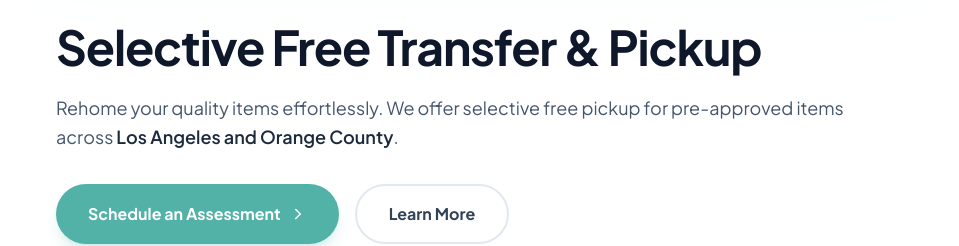
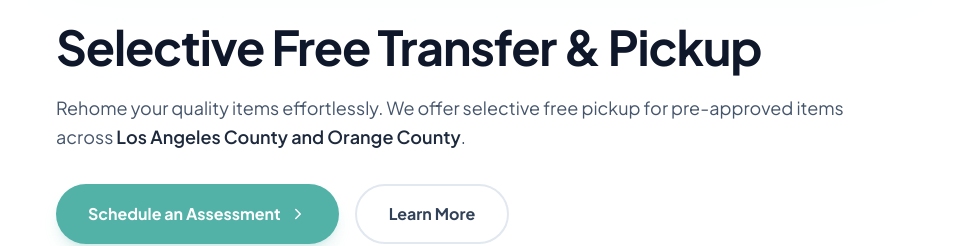
Before and after one commit to solsiderehome/Solside-Item-Rehoming-Services, a React (Vite) app: page / in a window 1280 px wide. Shown: the part 886-1132 px from the top of the page, without its empty margins (160-1119 px from the left). Built offline with nearby package versions, Linux system fonts and the light colour scheme.

Commit message:
Update App.tsx

```diff
--- a/src/App.tsx
+++ b/src/App.tsx
@@ -139,7 +139,7 @@
           Selective Free Transfer & Pickup
         </h1>
         <p className="text-slate-600 text-lg leading-relaxed">
-          Rehome your quality items effortlessly. We offer selective free pickup for pre-approved items across <span className="font-semibold text-slate-800">Los Angeles and Orange County</span>.
+          Rehome your quality items effortlessly. We offer selective free pickup for pre-approved items across <span className="font-semibold text-slate-800">Los Angeles County and Orange County</span>.
         </p>
       </div>
 
```
